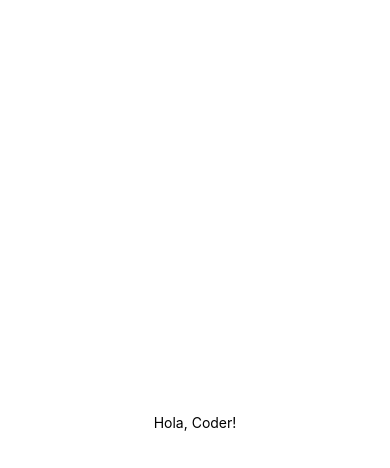
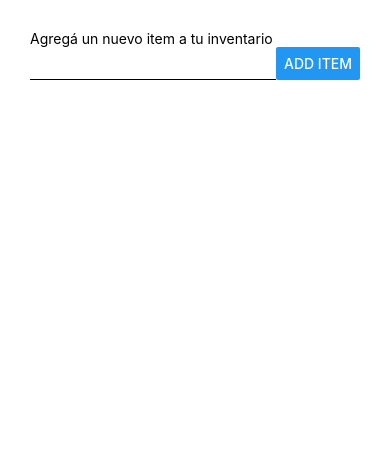
Before and after one commit to MargaritaSyd/myTab-syddall, a React Native app: screen / in a window 390 px wide. Shown: the top 468 px of the page. Built offline with nearby package versions, Linux system fonts and the light colour scheme.

Commit message:
iniciando estilos

```diff
--- a/App.js
+++ b/App.js
@@ -1,10 +1,14 @@
 import { StatusBar } from 'expo-status-bar';
-import { StyleSheet, Text, View } from 'react-native';
+import { StyleSheet, Text, View, TextInput, Button } from 'react-native';
 
 export default function App() {
   return (
     <View style={styles.container}>
-      <Text>Hola, Coder!</Text>
+      <Text>Agregá un nuevo item a tu inventario</Text>
+      <View style={styles.inputContainer}>
+      <TextInput style={styles.inputStyle} />
+      <Button title="Add item" />
+      </View>
       <StatusBar style="auto" />
     </View>
   );
@@ -12,9 +16,15 @@ export default function App() {
 
 const styles = StyleSheet.create({
   container: {
-    flex: 1,
-    backgroundColor: '#fff',
-    alignItems: 'center',
-    justifyContent: 'center',
+    padding:30,
   },
+  inputStyle: {
+    borderBottomColor: "black",
+    borderBottomWidth: 1,
+    flex: 1
+
+  },
+  inputContainer: {
+    flexDirection: "row"
+  }
 });
```
Also changed, not shown: 1 other file (tests, documents, lock files or other folders).
